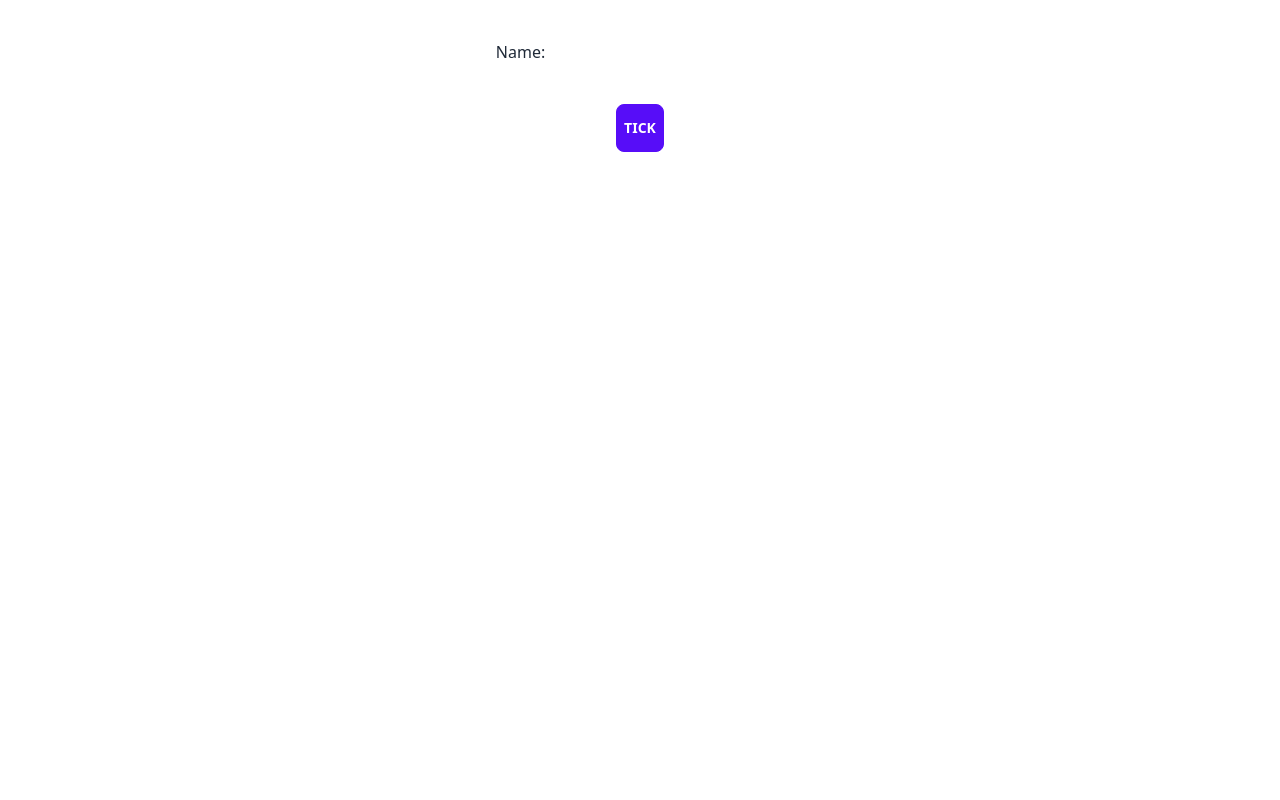
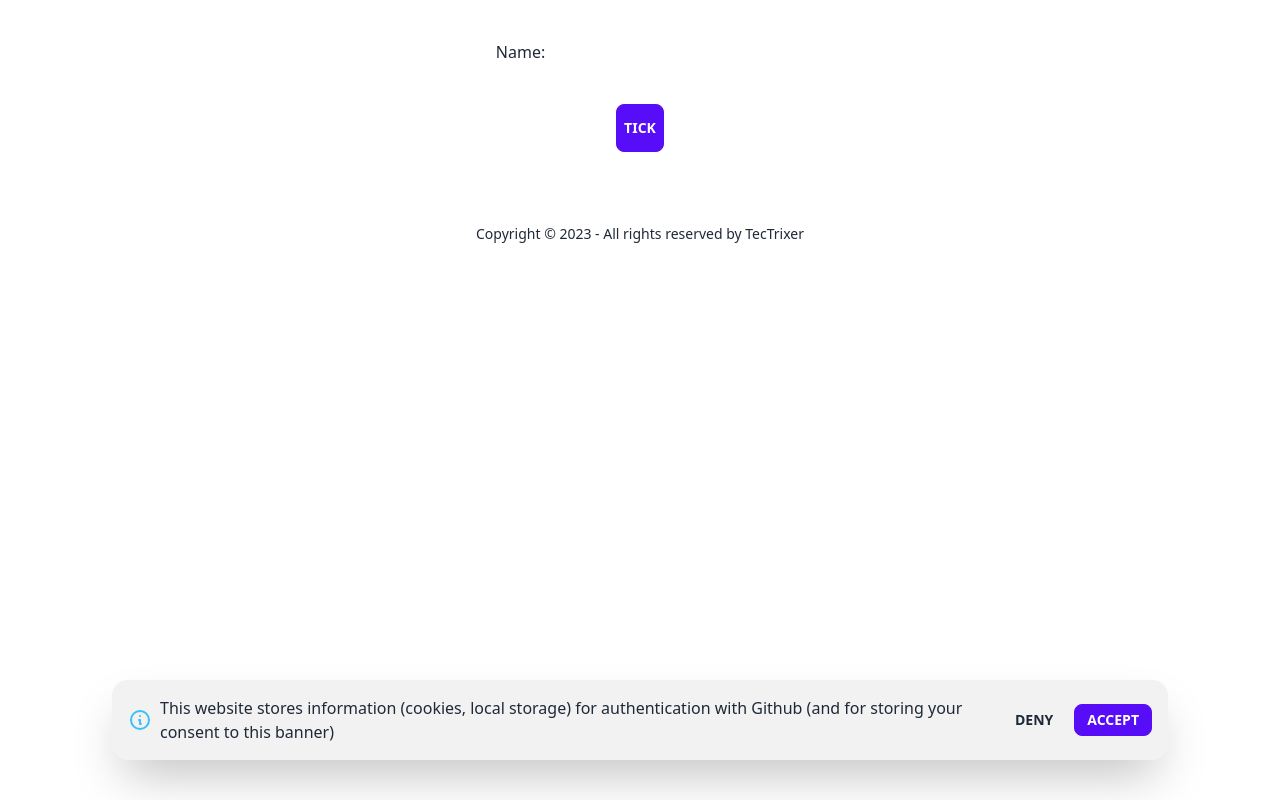
Before and after one commit to TecTrixer/habit, a SvelteKit app: page / in a window 1280 px wide. Built offline with nearby package versions, Linux system fonts and the light colour scheme.

Commit message:
added cookie banner

```diff
--- a/src/routes/+layout.svelte
+++ b/src/routes/+layout.svelte
@@ -1,5 +1,55 @@
-<script>
+<script lang="ts">
+  import { browser } from "$app/environment";
+  const accepted_storage = browser
+    ? window.localStorage.getItem("cookie-banner-acceptation")
+    : "unknown";
   import "../app.css";
+  export let accepted = accepted_storage !== null;
+  function accept() {
+    window.localStorage.setItem("cookie-banner-acceptation", "true");
+    accepted = true;
+  }
 </script>
 
-<slot />
+<div>
+  <slot />
+  {#if !accepted}
+    <div
+      class="fixed w-full bottom-0 -translate-x-1/2 left-1/2 px-6 md:px-28 mb-10 z-50"
+    >
+      <div class="alert shadow-2xl">
+        <div>
+          <svg
+            xmlns="http://www.w3.org/2000/svg"
+            fill="none"
+            viewBox="0 0 24 24"
+            class="stroke-info flex-shrink-0 w-6 h-6"
+          >
+            <path
+              stroke-linecap="round"
+              stroke-linejoin="round"
+              stroke-width="2"
+              d="M13 16h-1v-4h-1m1-4h.01M21 12a9 9 0 11-18 0 9 9 0 0118 0z"
+            />
+          </svg>
+          <span
+            >This website stores information (cookies, local storage) for
+            authentication with Github (and for storing your consent to this
+            banner)</span
+          >
+        </div>
+        <div class="flex-none">
+          <button class="btn btn-sm btn-ghost">Deny</button>
+          <button on:mousedown={accept} class="btn btn-sm btn-primary"
+            >Accept</button
+          >
+        </div>
+      </div>
+    </div>
+  {/if}
+  <footer class="footer footer-center p-4 mt-14 text-base-content">
+    <div>
+      <p>Copyright © {new Date().getFullYear()} - All rights reserved by TecTrixer</p>
+    </div>
+  </footer>
+</div>
--- a/src/routes/+page.svelte
+++ b/src/routes/+page.svelte
@@ -4,7 +4,7 @@
 </script>
 
 <div class="flex-row justify-center">
-  <!-- TODO: Persist user name and automaticall load users current streak -->
+  <!-- TODO: Persist user name and automatically load users current streak -->
   <form method="POST">
     <label class="inline-block flex my-10 mx-auto">
     <div class="ml-auto">Name:</div>
```
